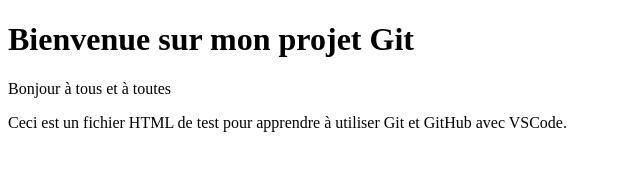
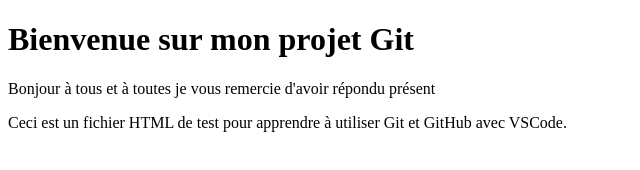
Before and after one commit to Hafidjiou/projetgit, a plain HTML site: page index.html in a window 1280 px wide. Shown: the whole page, without its empty margins (0-640 px from the left). Drawn offline with Linux system fonts and the light colour scheme.

Commit message:
nouvelle modif de l'acceuil

```diff
--- a/index.html
+++ b/index.html
@@ -7,7 +7,7 @@
 <body>
   <h1>Bienvenue sur mon projet Git</h1>
 
-  <p>Bonjour à tous et à toutes</p>
+  <p>Bonjour à tous et à toutes je vous remercie d'avoir répondu présent </p>
   <p>Ceci est un fichier HTML de test pour apprendre à utiliser Git et GitHub avec VSCode.</p>
 
 </body>
```
